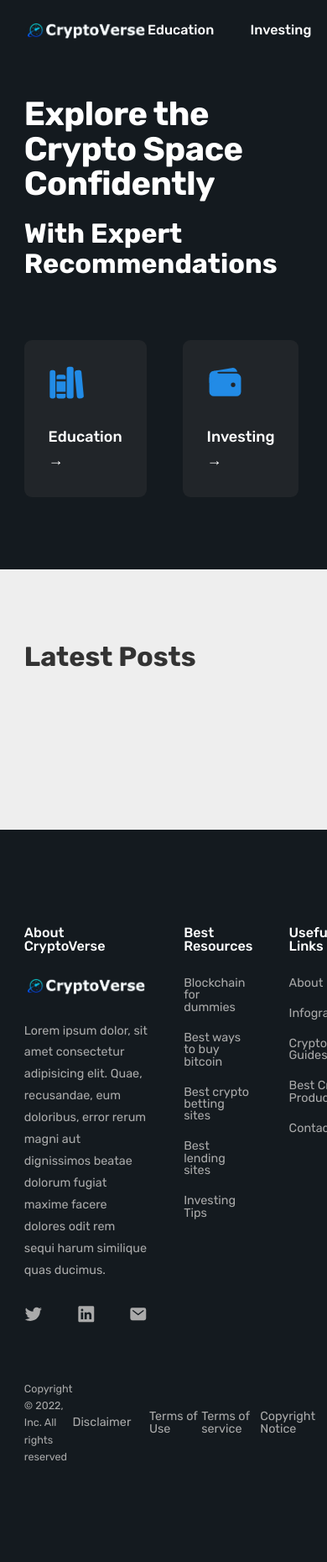
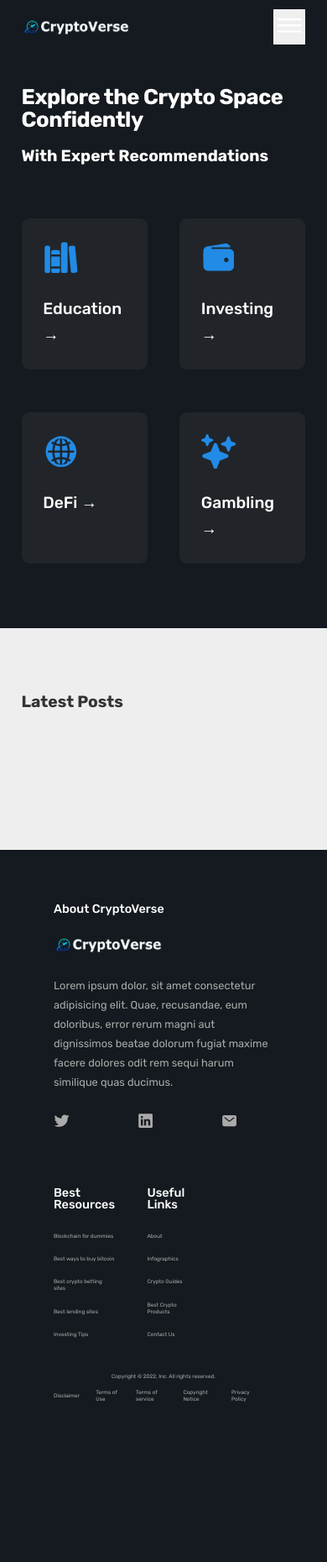
Before and after one commit to ianmaloney14/blogs, a Django app: page / in a window 390 px wide. Shown: the whole page at 84% size. After the commit the page ends 1670 px from the top, so only its background shows below. Run offline with Django 4.2, Linux system fonts and the light colour scheme; data that the repository does not hold is empty.

Commit message:
responding to smaller devices

```diff
--- a/crypto_blog/crypto_blog/blog_app/static/css/media-queries.css
+++ b/crypto_blog/crypto_blog/blog_app/static/css/media-queries.css
@@ -11,6 +11,10 @@
         font-size: 4.4rem;
     }
 }
+
+/* ******************************** */
+/* BELOW 1200px (Landscape Tablets) */
+/* ******************************** */
 
 @media (max-width: 75em) {
     html {
@@ -26,7 +30,170 @@
         padding: 0 3.2rem;
     }
 
+    .main-nav-list {
+        gap: 3.2rem;
+    }
+
     .heading-secondary {
         font-size: 3.6rem;
     }
+
+    .hero {
+        gap: 3.2rem;
+    }
 }
+
+/* ******************************** */
+/* BELOW 944px (Tablets) */
+/* ******************************** */
+
+@media (max-width: 59em) {
+    html {
+        font-size: 50%;
+    }
+
+    /* MOBILE NAVIGATION */
+
+    .btn-mobile-nav {
+        display: block;
+    }
+
+    .main-nav {
+        position: absolute;
+        top: 0;
+        left: 0;
+        width: 100%;
+        height: 100vh;
+        transform: translateX(100%);
+
+        display: flex;
+        align-items: center;
+        justify-content: center;
+        transition: all 500ms ease-in-out;
+
+        /* Hide Navigation */
+        opacity: 0;
+        pointer-events: none;
+        visibility: hidden;
+    }
+
+    .nav-open .main-nav {
+        opacity: 1;
+        pointer-events: auto;
+        visibility: visible;
+        transform: translateX(0);
+    }
+
+    .nav-open .icon-mobile-nav[name="close-outline"] {
+        display: block;
+    }
+
+    .nav-open .icon-mobile-nav[name="menu-outline"] {
+        display: none;
+    }
+
+    .main-nav-list {
+        flex-direction: column;
+        gap: 4.8rem;
+    }
+
+    .main-nav-link:link,
+    .main-nav-link:visited {
+        font-size: 3rem;
+    }
+
+    .hero-nav-item-link:link,
+    .hero-nav-item-link:visited {
+        font-size: 1.6rem;
+    }
+
+    .nav-icon {
+        display: block;
+        height: 3.2rem;
+        width: 3.2rem;
+        padding: 2.4rem;
+        color: #228be6;
+    }
+
+    .footer {
+        padding: 8rem 4.8rem;
+    }
+
+    .grid--footer {
+        grid-template-columns: repeat(3, 1fr) !important;
+    }
+
+    .logo-col {
+        grid-row: 1;
+        grid-column: span 3;
+    }
+
+    .nav-col,
+    .useful-links-col {
+        grid-row: 2;
+        grid-column: span 1.5;
+    }
+
+    .footer-terms-links {
+        flex-direction: column;
+    }
+
+    .copyright {
+        font-size: 1.2rem;
+        margin-bottom: 1.2rem;
+    }
+
+    .footer-link:link,
+    .footer-link:visited {
+        font-size: 1.2rem;
+    }
+}
+
+/* ******************************** */
+/* BELOW 704px (Smaller Tablets) */
+/* ******************************** */
+
+@media (max-width: 44em) {
+
+    .heading-primary {
+        font-size: 3.2rem;
+    }
+
+    .heading-secondary {
+        font-size: 2.4rem;
+    }
+
+    .grid--3-cols, .grid--4-cols {
+        grid-template-columns: repeat(2, 1fr);
+    }
+
+    .hero-nav-item-link:link,
+    .hero-nav-item-link:visited {
+        font-size: 2.4rem;
+    }
+
+    .nav-icon {
+        display: block;
+        height: 5.2rem;
+        width: 5.2rem;
+        padding: 3.2rem;
+        color: #228be6;
+    }
+
+    .post:last-child {
+        grid-column: 1 / -1;
+        justify-self: center;
+        width: 50%;
+        margin: auto;
+    }
+
+    .copyright {
+        font-size: .8rem;
+    }
+
+    .footer-link:link,
+    .footer-link:visited {
+        font-size: .8rem;
+    }
+
+}
--- a/crypto_blog/crypto_blog/blog_app/static/css/styles.css
+++ b/crypto_blog/crypto_blog/blog_app/static/css/styles.css
@@ -145,7 +145,7 @@
 .dropdown-links {
     display: flex;
     flex-direction: column;
-    gap: 1.2rem;
+    gap: 3.6rem;
 }
 
 .dropdown.active + .main-nav-link,
@@ -203,6 +203,28 @@
     padding-top: 0;
     padding-bottom: 0;
     box-shadow: 0 1.2rem 3.2rem (0, 0, 0, 0.03);
+}
+
+/* ******************************** */
+/* MOBILE NAVIGATION */
+/* ******************************** */
+
+.btn-mobile-nav {
+    border: none;
+    background-color: none;
+    cursor: pointer;
+
+    display: none;
+}
+
+.icon-mobile-nav {
+    height: 4.8rem;
+    width: 4.8rem;
+    color: #fff;;
+}
+
+.icon-mobile-nav[name="close-outline"] {
+    display: none;
 }
 
 /* ******************************** */
@@ -396,6 +418,7 @@
     list-style: none;
     display: flex;
     justify-content: space-between;
+    padding-right: 5.4rem;
     gap: 2.4rem;
     margin: 2rem 0;
 }
--- a/crypto_blog/crypto_blog/blog_app/templates/base.html
+++ b/crypto_blog/crypto_blog/blog_app/templates/base.html
@@ -180,6 +180,10 @@
                     </li>
                 </ul>
             </nav>
+            <button class="btn-mobile-nav">
+                <ion-icon class="icon-mobile-nav" name="menu-outline"></ion-icon>
+                <ion-icon class="icon-mobile-nav" name="close-outline"></ion-icon>
+            </button>
                 <!-- <form class="form-search">
                     <label class="form-label">
                         <i class="icon-search">
@@ -257,7 +261,7 @@
             </nav> -->
         </div>
         <div class="footer-terms-links container">
-            <p class="copyright">Copyright &copy; <span class="year">2027</span>, Inc. All rights reserved</p>
+            <p class="copyright">Copyright &copy; <span class="year">2027</span>, Inc. All rights reserved.</p>
             <nav class="resources-col">
                 <ul class="footer-nav-resources">
                     <li><a class="footer-link footer-resources" href="#">Disclaimer</a></li>
```
Also changed, not shown: crypto_blog/crypto_blog/blog_app/static/js/script.js (+2 -25 lines).
